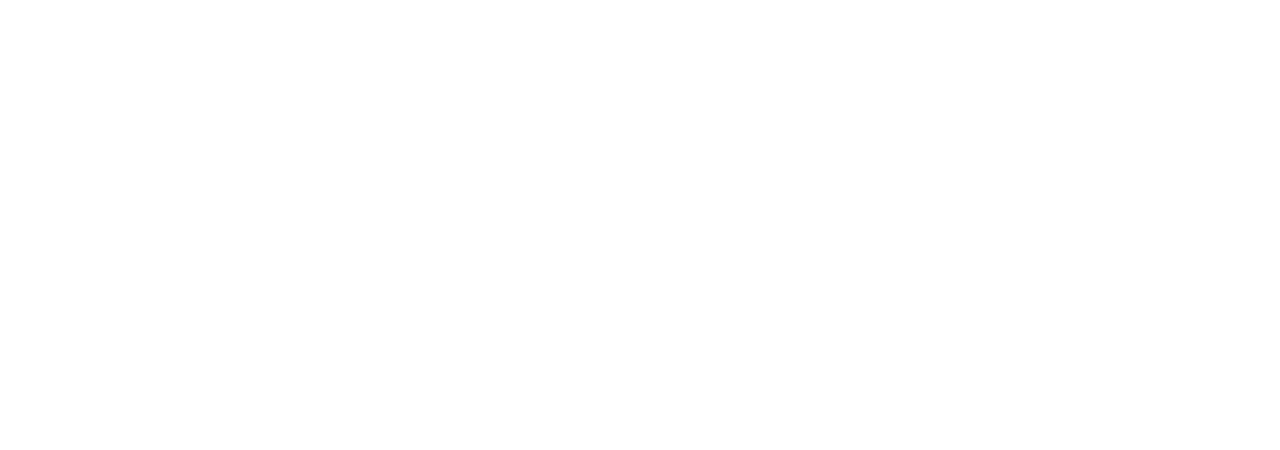
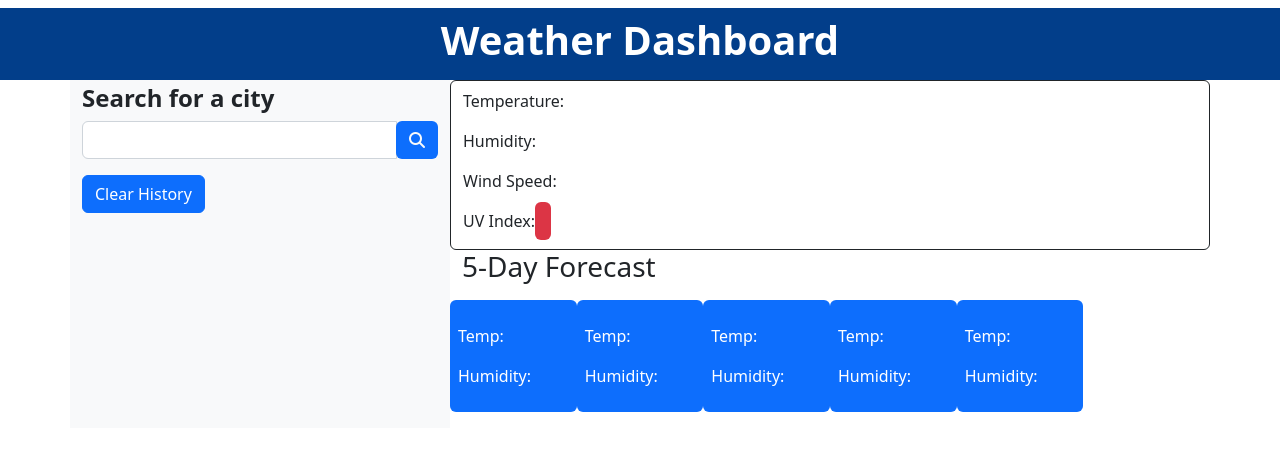
Before and after one commit to IAMFALZIII/Weather-Dashboard, a plain HTML site: page index.html in a window 1280 px wide. Drawn offline with nearby package versions, Linux system fonts and the light colour scheme.

Commit message:
Saving finished Html

```diff
--- a/index.html
+++ b/index.html
@@ -11,8 +11,73 @@
     <title>Weather Dashboard</title>
 </head>
 <body>
+    <div class="jumbotron container-fluid mt-2 text-center p-2" style="background-color:#023E8a ;color:#fff">
+    <h1> <strong>Weather Dashboard</strong></h1>
+    </div>
+    <div class="container">
+        <div class="row">
+            <div class="col-sm-4 bg-light">
+                <h4 class="pt-1"><strong>Search for a city</strong></h4>
+                <div class="input-group mb-3">
+                    <input type="text" class="form-control" id="search-city" aria-label="City Search" aria-describedby="search-button">
+                    <div class="input-group-append">
+                        <button class="btn bg-primary text-light" id="search-button"><i class="fa fa-search"></i></button>
+                    </div>
+                </div>
+                <button class="btn btn-primary" type="button" id="clear-history">Clear History</button>
+                <ul class="list-group"></ul>
+            </div>
+            <div class="col-sm-8">
+                <div class="row ml-2 border border-dark rounded">
+                    <div class="col-sm-12" id="current-weather">
+                        <h3 class="city-name mb-1 mt-2 bolder" id="current-city"></h3>
+                        <p>Temperature:<span class="current" id="temperature"></span></p>
+                        <p>Humidity:<span class="current" id="humidity"></span></p>
+                        <p>Wind Speed:<span class="current" id="wind-speed"></span></p>
+                        <p>UV Index:<span class="current bg-danger rounded py-2 px-2 text-white" id="uv-index"></span></p>
+                    </div>
+                </div>
+                <div class="col-sm-12" id="future-weather">
+                    <h3>5-Day Forecast</h3>
+                    <div class="row text-light">
+                        <div class="col-sm-2 bg-primary forecast text-white ml-2 mb-3 p-2 mt-2 rounded">
+                            <p id="fDate0"></p>
+                            <p id="fImg0"></p>
+                            <p>Temp:<span id="fTemp0"></span></p>
+                            <p>Humidity:<span id="fHumidity0"></span></p>
+                        </div>
+                        <div class="col-sm-2 bg-primary forecast text-white ml-2 mb-3 p-2 mt-2 rounded">
+                            <p id="fDate1"></p>
+                            <p id="fImg1"></p>
+                            <p>Temp:<span id="fTemp1"></span></p>
+                            <p>Humidity:<span id="fHumidity1"></span></p>
+                        </div>
+                        <div class="col-sm-2 bg-primary forecast text-white ml-2 mb-3 p-2 mt-2 rounded">
+                            <p id="fDate2"></p>
+                            <p id="fImg2"></p>
+                            <p>Temp:<span id="fTemp2"></span></p>
+                            <p>Humidity:<span id="fHumidity2"></span></p>
+                        </div>
+                        <div class="col-sm-2 bg-primary forecast text-white ml-2 mb-3 p-2 mt-2 rounded">
+                            <p id="fDate3"></p>
+                            <p id="fImg3"></p>
+                            <p>Temp:<span id="fTemp3"></span></p>
+                            <p>Humidity:<span id="fHumidity3"></span></p>
+                        </div>
+                        <div class="col-sm-2 bg-primary forecast text-white ml-2 mb-3 p-2 mt-2 rounded">
+                            <p id="fDate4"></p>
+                            <p id="fImg4"></p>
+                            <p>Temp:<span id="fTemp4"></span></p>
+                            <p>Humidity:<span id="fHumidity4"></span></p>
+                        </div>
+                    </div>
+                </div>
+            </div>
+        </div>
 
-
+        <!-- JavaScript Bundle with Popper -->
+    <script src="https://cdn.jsdelivr.net/npm/bootstrap@5.2.0-beta1/dist/js/bootstrap.bundle.min.js" integrity="sha384-pprn3073KE6tl6bjs2QrFaJGz5/SUsLqktiwsUTF55Jfv3qYSDhgCecCxMW52nD2" crossorigin="anonymous"></script>
+    <script src="https://code.jquery.com/jquery-3.6.0.js" integrity="sha256-H+K7U5CnXl1h5ywQfKtSj8PCmoN9aaq30gDh27Xc0jk=" crossorigin="anonymous"></script>
     <script src="./assets/js/script.js"></script>
 </body>
 </html>
```
